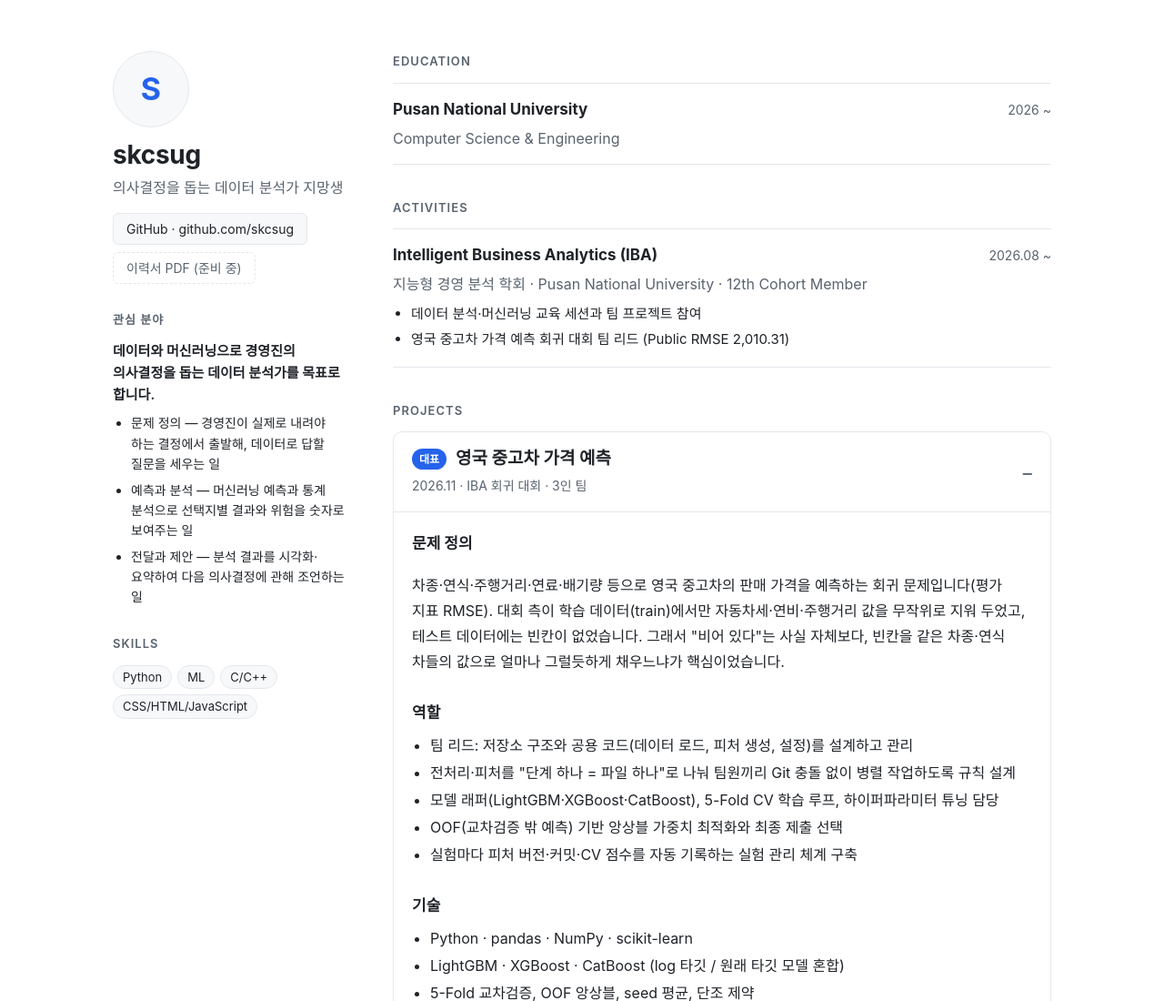
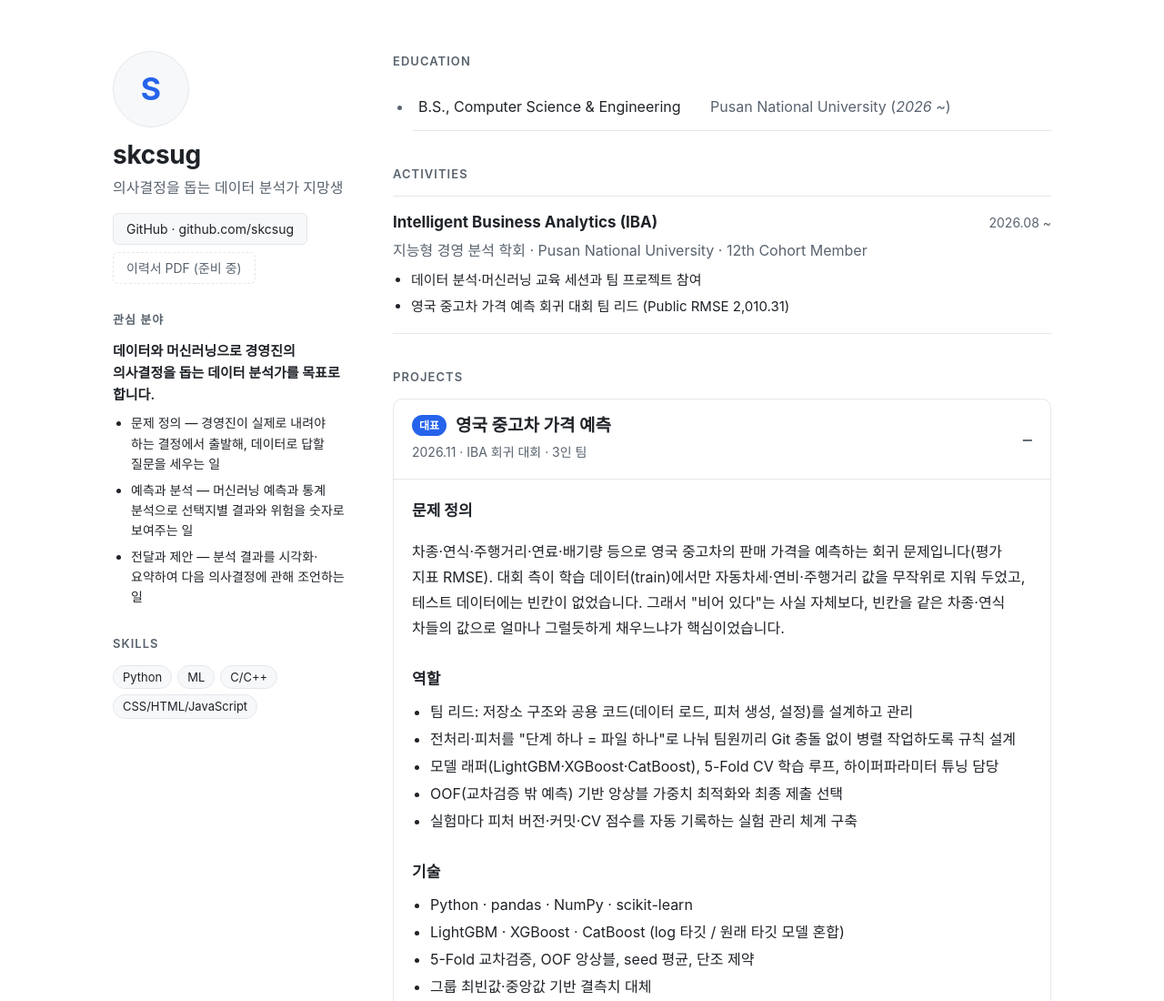
Before and after one commit to skcsug/skcsug.github.io, an Astro site: page / in a window 1280 px wide. Shown: the top 1100 px of the page at 91% size. Built offline with nearby package versions, Linux system fonts and the light colour scheme; Astro itself is replaced by a stand-in of ours; a web font is replaced by a local one.

Commit message:
style: Education을 '학위, 전공  학교 (기간)' 글머리 목록 형식으로
Co-Authored-By: Claude Opus 5.5 <noreply@anthropic.com>

```diff
--- a/src/data/profile.ts
+++ b/src/data/profile.ts
@@ -17,7 +17,7 @@ export const profile = {
 };
 
 export const education = [
-  { school: 'Pusan National University', period: '2026 ~', major: 'Computer Science & Engineering' },
+  { degree: 'B.S.', major: 'Computer Science & Engineering', school: 'Pusan National University', period: '2026 ~' },
 ];
 
 export const activities = [
--- a/src/pages/index.astro
+++ b/src/pages/index.astro
@@ -43,15 +43,14 @@ const githubLabel = profile.github.replace('https://', '');
       <main class="content">
         <section class="block">
           <h2>Education</h2>
-          {education.map((e) => (
-            <div class="entry">
-              <div class="entry-head">
-                <span class="entry-title">{e.school}</span>
-                <span class="meta">{e.period}</span>
-              </div>
-              <p class="entry-sub">{e.major}</p>
-            </div>
-          ))}
+          <ul class="edu">
+            {education.map((e) => (
+              <li>
+                <span class="edu-degree">{e.degree}, {e.major}</span>
+                <span class="edu-school">{e.school} (<em>{e.period}</em>)</span>
+              </li>
+            ))}
+          </ul>
         </section>
 
         <section class="block">
--- a/src/styles/global.css
+++ b/src/styles/global.css
@@ -71,6 +71,13 @@ h4 { font-size: 17px; margin: 28px 0 6px; }
 .entry-title { font-size: 17px; font-weight: 700; }
 .entry-sub { margin: 2px 0 0; color: var(--muted); }
 .entry-points { margin: 6px 0 0; font-size: 15px; }
+
+/* Education: 글머리 기호 + "학위, 전공   학교 (기간)" 한 줄, 줄마다 밑줄 */
+.edu { padding-left: 22px; margin: 0; }
+.edu li { color: var(--muted); padding: 12px 0 12px 6px; border-bottom: 1px solid var(--line); margin: 0; }
+.edu li::marker { color: var(--muted); }
+.edu-degree { color: var(--text); margin-right: 28px; }
+.edu-school { display: inline-block; }
 
 /* 프로젝트 토글 */
 .project { border: 1px solid var(--line); border-radius: 10px; margin: 0 0 14px; background: var(--bg); }
```
Also changed, not shown: tests/site.test.mjs (+7 -0 lines).
